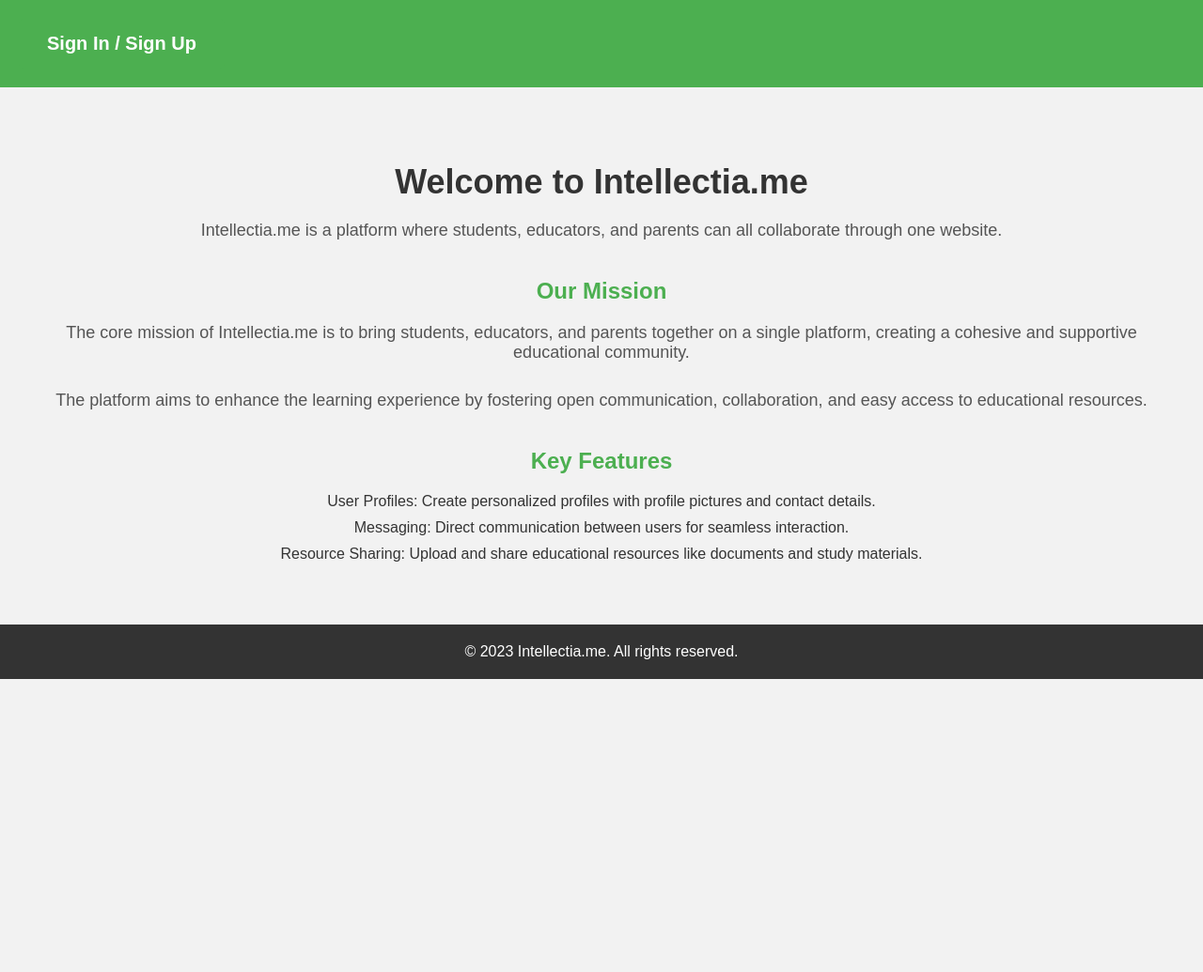
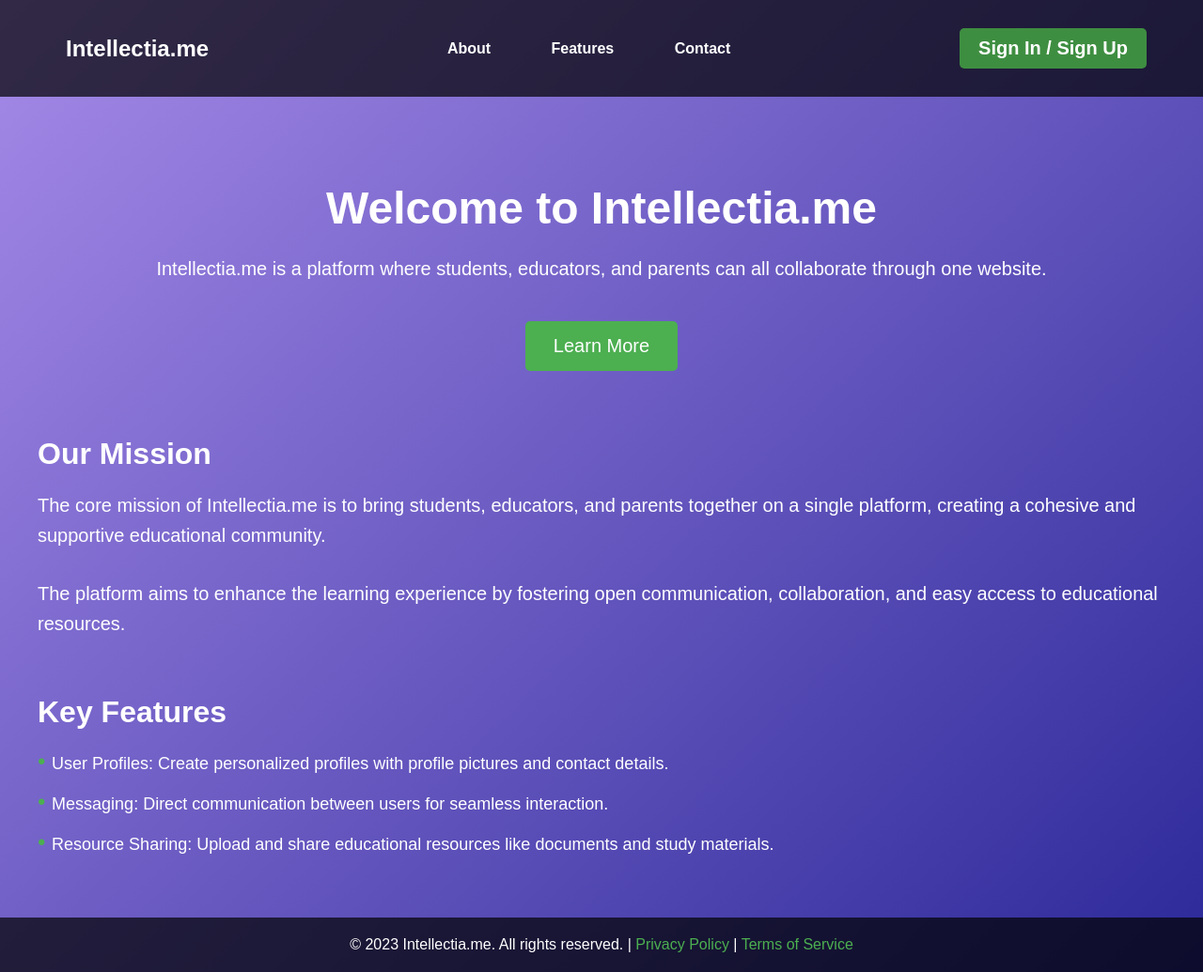
Before and after one commit to vaughndellGriffinChi1/intellectia, a website: page public/index.html in a window 1280 px wide. Shown: the whole page at 94% size. Before the commit the page ends 800 px from the top, so only its background shows below. Drawn offline with Linux system fonts and the light colour scheme.

Commit message:
new index design

```diff
--- a/public/index.html
+++ b/public/index.html
@@ -9,39 +9,67 @@
             font-family: 'Arial', sans-serif;
             margin: 0;
             padding: 0;
-            background-color: #f2f2f2;
+            background: linear-gradient(135deg, #A58AE8, #2C2999);
+            color: #fff;
+            display: flex;
+            flex-direction: column;
+            min-height: 100vh;
         }
 
         .header {
             display: flex;
             justify-content: space-between;
             align-items: center;
-            padding: 20px;
-            background-color: #4CAF50;
-            color: #fff;
+            padding: 20px 50px;
+            background: rgba(0, 0, 0, 0.7);
+            position: sticky;
+            top: 0;
+            z-index: 1000;
         }
 
         .header a {
             text-decoration: none;
             color: #fff;
             font-weight: bold;
+            padding: 10px 20px;
+            border-radius: 5px;
+            transition: background-color 0.3s ease;
+        }
+
+        .header .nav-links a {
+            background: none;
+            margin: 0 10px;
+        }
+
+        .header .nav-links a:hover {
+            background: rgba(255, 255, 255, 0.1);
+        }
+
+        .header .cta-button {
+            background: #3e8e41;
+        }
+
+        .header .cta-button:hover {
+            background-color: #45a049;
         }
 
         .container {
+            max-width: 1200px;
+            margin: 0 auto;
+            padding: 50px 20px;
             text-align: center;
-            padding: 50px;
         }
 
         h1 {
-            font-size: 36px;
+            font-size: 48px;
             margin-bottom: 20px;
-            color: #333;
+            line-height: 1.2;
         }
 
         p {
-            font-size: 18px;
-            color: #555;
+            font-size: 20px;
             margin-bottom: 30px;
+            line-height: 1.6;
         }
 
         .cta-button {
@@ -55,6 +83,7 @@
             border-radius: 5px;
             text-decoration: none;
             transition: background-color 0.3s ease;
+            margin: 10px;
         }
 
         .cta-button:hover {
@@ -63,11 +92,14 @@
 
         .mission-statement,
         .key-features {
-            margin-top: 40px;
+            margin-top: 60px;
+            text-align: left;
         }
 
         h2 {
-            color: #4CAF50;
+            color: #fff;
+            font-size: 32px;
+            margin-bottom: 20px;
         }
 
         ul {
@@ -76,23 +108,46 @@
         }
 
         li {
-            margin-bottom: 10px;
-            font-size: 16px;
-            color: #333;
+            margin-bottom: 15px;
+            font-size: 18px;
+            padding-left: 1.2em;
+            text-indent: -1.2em;
+        }
+
+        li:before {
+            content: "• ";
+            color: #4CAF50;
+            font-size: 24px;
         }
 
         footer {
-            background-color: #333;
+            background-color: rgba(0, 0, 0, 0.7);
             color: #fff;
             padding: 20px;
             text-align: center;
+            margin-top: auto;
+        }
+
+        footer a {
+            color: #4CAF50;
+            text-decoration: none;
+        }
+
+        footer a:hover {
+            text-decoration: underline;
         }
     </style>
 </head>
 <body>
-    <!-- Header section with sign in/sign up button -->
+    <!-- Header section with sign in/sign up button and navigation links -->
     <header class="header">
-        <!-- Your logo and other navigation links go here -->
+        <!-- Logo placeholder (replace with your logo) -->
+        <a href="#" style="font-size: 24px;">Intellectia.me</a>
+        <nav class="nav-links">
+            <a href="#about">About</a>
+            <a href="#features">Features</a>
+            <a href="#contact">Contact</a>
+        </nav>
         <a href="login.html" class="cta-button">Sign In / Sign Up</a>
     </header>
 
@@ -102,17 +157,18 @@
         <section class="introduction">
             <h1>Welcome to Intellectia.me</h1>
             <p>Intellectia.me is a platform where students, educators, and parents can all collaborate through one website.</p>
+            <a href="learn-more.html" class="cta-button">Learn More</a>
         </section>
 
         <!-- Mission statement section -->
-        <section class="mission-statement">
+        <section id="about" class="mission-statement">
             <h2>Our Mission</h2>
             <p>The core mission of Intellectia.me is to bring students, educators, and parents together on a single platform, creating a cohesive and supportive educational community.</p>
             <p>The platform aims to enhance the learning experience by fostering open communication, collaboration, and easy access to educational resources.</p>
         </section>
 
         <!-- Key Features section -->
-        <section class="key-features">
+        <section id="features" class="key-features">
             <h2>Key Features</h2>
             <ul>
                 <li>User Profiles: Create personalized profiles with profile pictures and contact details.</li>
@@ -125,8 +181,7 @@
 
     <!-- Footer section -->
     <footer>
-        <!-- Your footer content goes here -->
-        &copy; 2023 Intellectia.me. All rights reserved.
+        &copy; 2023 Intellectia.me. All rights reserved. | <a href="privacy.html">Privacy Policy</a> | <a href="terms.html">Terms of Service</a>
     </footer>
 </body>
 </html>
```
